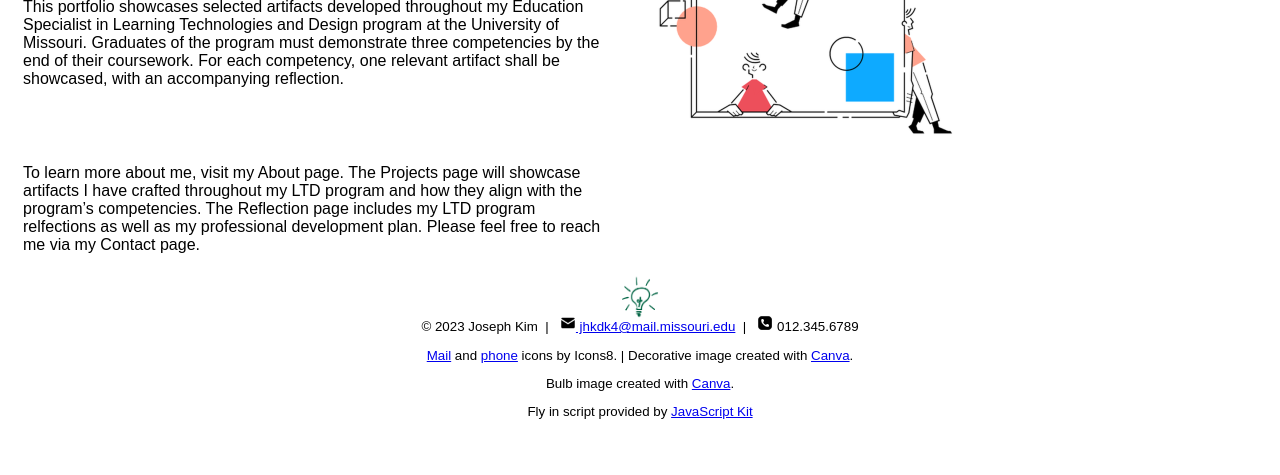
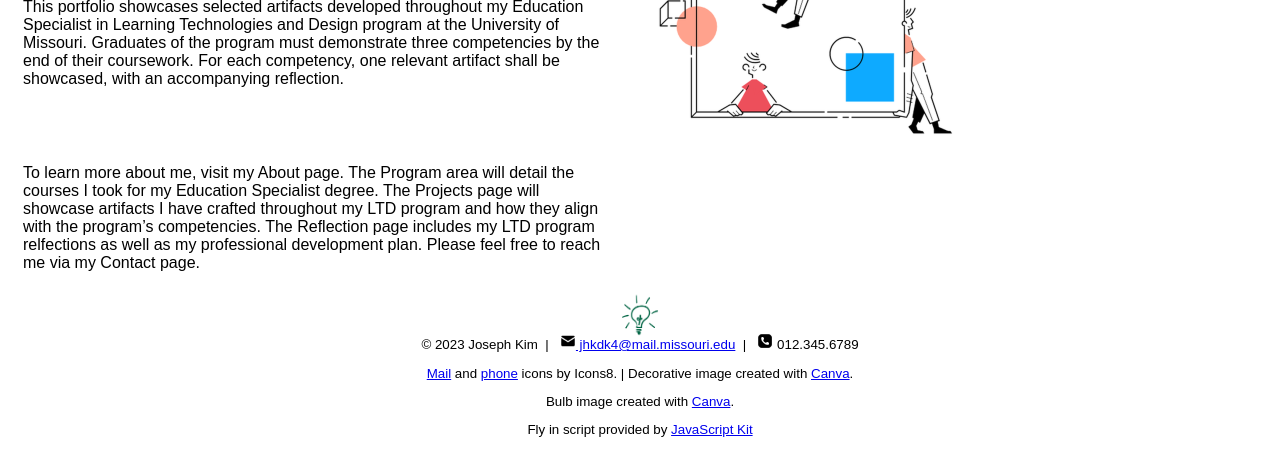
Before and after one commit to josephkim-portfolio/ltd, a plain HTML site: page 2023portfolio/index.html in a window 1280 px wide. Shown: the part 215-690 px from the top of the page. Drawn offline with Linux system fonts and the light colour scheme.

Commit message:
Update index.html

```diff
--- a/2023portfolio/index.html
+++ b/2023portfolio/index.html
@@ -119,7 +119,7 @@ Change Log:
             </div>
 
             <div class="box4">
-                <p class="font-para">To learn more about me, visit my About page. The Projects page will showcase artifacts I have crafted throughout my LTD program and how they align with the program’s competencies. The Reflection page includes my LTD program relfections as well as my professional development plan. Please feel free to reach me via my Contact page.</p>
+                <p class="font-para">To learn more about me, visit my About page. The Program area will detail the courses I took for my Education Specialist degree. The Projects page will showcase artifacts I have crafted throughout my LTD program and how they align with the program’s competencies. The Reflection page includes my LTD program relfections as well as my professional development plan. Please feel free to reach me via my Contact page.</p>
             </div>
 
         <!-- Footer -->
```
